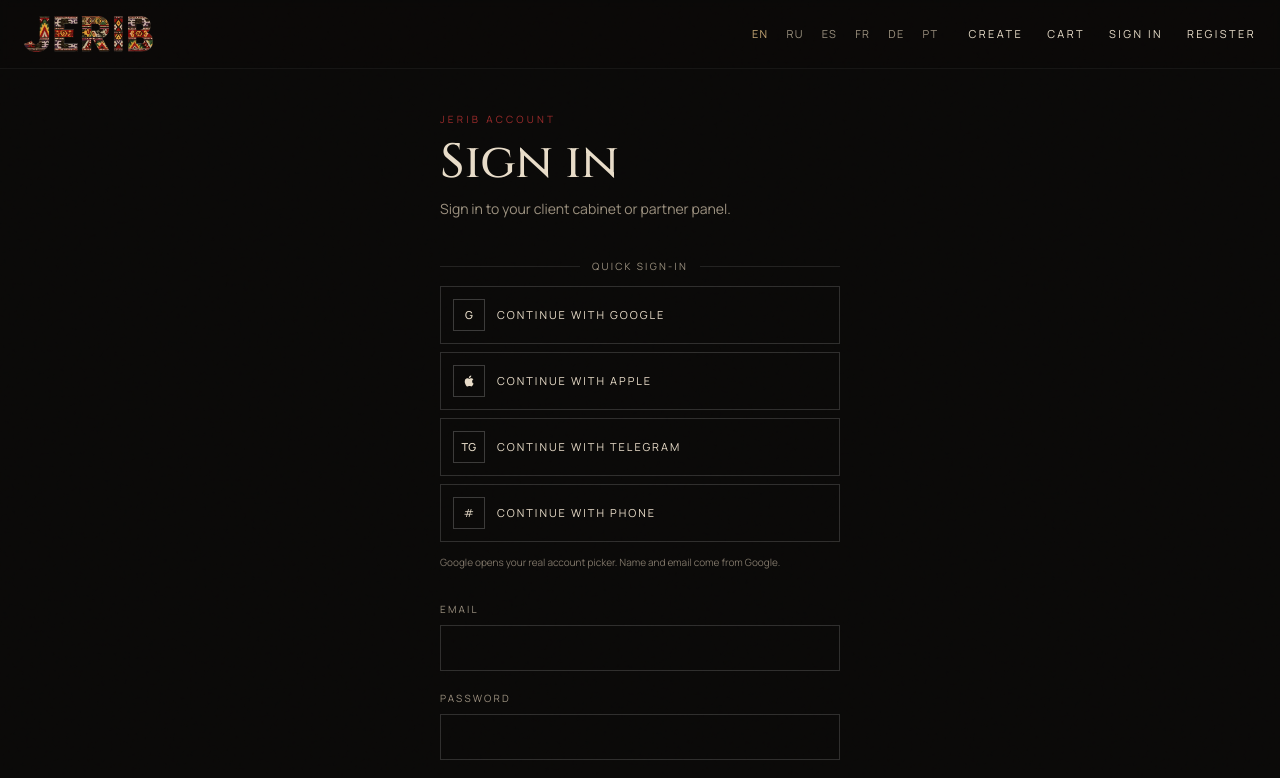
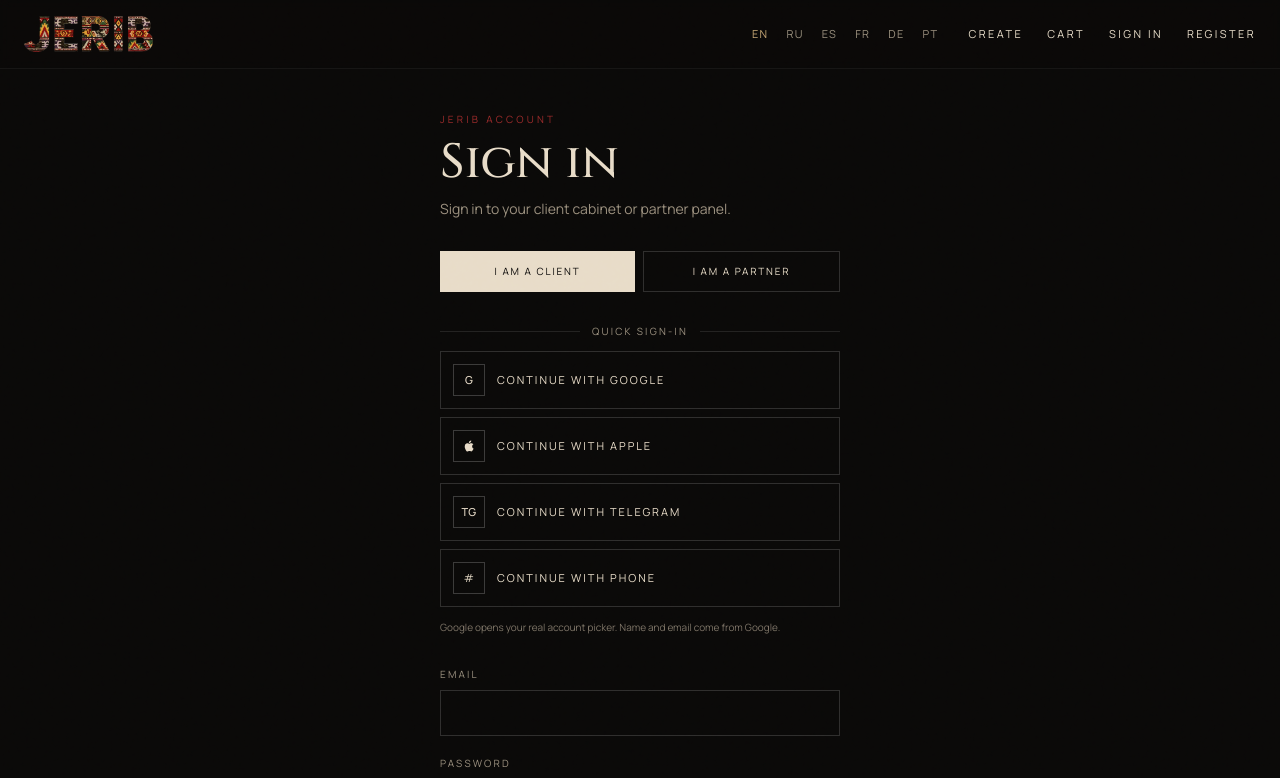
Before and after one commit to Barsu5/JERIB, a Next.js app: page /login in a window 1280 px wide. Shown: the top 778 px of the page. Built offline with nearby package versions, Linux system fonts and the light colour scheme; no server answers; the database is empty.

Commit message:
Partner login tab shows sign-in only, without registration.
Add client/partner toggle on login; partner mode hides register and quick auth.

```diff
--- a/app/login/LoginInner.tsx
+++ b/app/login/LoginInner.tsx
@@ -1,6 +1,6 @@
 "use client";
 
-import { FormEvent, useState } from "react";
+import { FormEvent, useEffect, useState } from "react";
 import Link from "next/link";
 import { useRouter, useSearchParams } from "next/navigation";
 import QuickAuth from "@/components/QuickAuth";
@@ -8,15 +8,33 @@ import { DEMO_ACCOUNTS, homeForRole, useAuth, useAuthHydrated } from "@/lib/auth
 import { authErrorKey } from "@/lib/auth/errors";
 import { useT } from "@/lib/i18n";
 
+type LoginAudience = "client" | "partner";
+
 export default function LoginInner() {
   const t = useT();
   const router = useRouter();
   const search = useSearchParams();
   const authReady = useAuthHydrated();
+  const [audience, setAudience] = useState<LoginAudience>(
+    search.get("role") === "partner" ? "partner" : "client"
+  );
   const [email, setEmail] = useState("");
   const [password, setPassword] = useState("");
   const [error, setError] = useState("");
   const [submitting, setSubmitting] = useState(false);
+
+  useEffect(() => {
+    setAudience(search.get("role") === "partner" ? "partner" : "client");
+  }, [search]);
+
+  const setLoginAudience = (next: LoginAudience) => {
+    setAudience(next);
+    const params = new URLSearchParams(search.toString());
+    if (next === "partner") params.set("role", "partner");
+    else params.delete("role");
+    const qs = params.toString();
+    router.replace(qs ? `/login?${qs}` : "/login", { scroll: false });
+  };
 
   const afterAuth = (role: "client" | "partner" | "admin") => {
     const next = search.get("next");
@@ -33,6 +51,10 @@ export default function LoginInner() {
         setError(t(authErrorKey(res.error)));
         return;
       }
+      if (audience === "partner" && res.user.role !== "partner" && res.user.role !== "admin") {
+        setError(t("authPartnerOnly"));
+        return;
+      }
       afterAuth(res.user.role);
     } finally {
       setSubmitting(false);
@@ -44,18 +66,47 @@ export default function LoginInner() {
     await go(email, password);
   };
 
+  const demoAccounts = DEMO_ACCOUNTS.filter((acc) =>
+    audience === "partner" ? acc.role === "partner" : acc.role !== "partner"
+  );
+
   return (
     <main className="mx-auto flex min-h-screen max-w-md flex-col justify-center px-6 pb-24 pt-28">
       <p className="text-[10px] uppercase tracking-[0.32em] text-clay">{t("authPortal")}</p>
       <h1 className="mt-3 font-display text-5xl">{t("loginTitle")}</h1>
-      <p className="mt-3 text-sm text-mist">{t("loginBody")}</p>
+      <p className="mt-3 text-sm text-mist">
+        {audience === "partner" ? t("loginBodyPartner") : t("loginBody")}
+      </p>
 
-      <div className="mt-10">
+      <div className="mt-8 flex gap-2">
+        <button
+          type="button"
+          onClick={() => setLoginAudience("client")}
+          className={`flex-1 px-3 py-3 text-[10px] uppercase tracking-[0.18em] ${
+            audience === "client" ? "bg-paper text-ink" : "border border-white/15"
+          }`}
+        >
+          {t("roleClient")}
+        </button>
+        <button
+          type="button"
+          onClick={() => setLoginAudience("partner")}
+          className={`flex-1 px-3 py-3 text-[10px] uppercase tracking-[0.18em] ${
+            audience === "partner" ? "bg-paper text-ink" : "border border-white/15"
+          }`}
+        >
+          {t("rolePartner")}
+        </button>
+      </div>
+
+      {audience === "client" && (
+        <div className="mt-8">
           <QuickAuth
             onSuccess={(user) => afterAuth(user.role)}
             onError={(msg) => setError(msg)}
           />
         </div>
+      )}
 
       <form onSubmit={onSubmit} className="mt-8 space-y-5">
         <label className="block text-[10px] uppercase tracking-[0.22em] text-mist">
@@ -88,19 +139,23 @@ export default function LoginInner() {
         </button>
       </form>
 
+      {audience === "partner" && (
         <p className="mt-6 text-xs text-mist">{t("partnerLoginNote")}</p>
+      )}
 
+      {audience === "client" && (
         <p className="mt-8 text-sm text-mist">
           {t("noAccount")}{" "}
           <Link href="/register" className="text-clay hover:underline">
             {t("registerLink")}
           </Link>
         </p>
+      )}
 
       <div className="mt-10 border border-white/10 p-4 text-xs leading-relaxed text-mist">
         <p className="text-[10px] uppercase tracking-[0.2em] text-clay">{t("demoAccounts")}</p>
         <ul className="mt-4 space-y-2">
-          {DEMO_ACCOUNTS.map((acc) => (
+          {demoAccounts.map((acc) => (
             <li key={acc.email}>
               <button
                 type="button"
--- a/app/register/page.tsx
+++ b/app/register/page.tsx
@@ -41,7 +41,7 @@ function RegisterForm() {
 
   useEffect(() => {
     if (search.get("role") === "partner") {
-      router.replace("/login");
+      router.replace("/login?role=partner");
     }
   }, [search, router]);
 
@@ -156,7 +156,12 @@ function RegisterForm() {
         </button>
       </form>
 
-      <p className="mt-6 text-xs text-mist">{t("partnerLoginNote")}</p>
+      <p className="mt-6 text-xs text-mist">
+        {t("partnerLoginNote")}{" "}
+        <Link href="/login?role=partner" className="text-clay hover:underline">
+          {t("rolePartner")}
+        </Link>
+      </p>
 
       <p className="mt-8 text-sm text-mist">
         {t("haveAccount")}{" "}
--- a/lib/i18n/messages/de.ts
+++ b/lib/i18n/messages/de.ts
@@ -262,6 +262,7 @@ export const de = {
   authPortal: "Jerib-Konto",
   loginTitle: "Anmelden",
   loginBody: "Zugang zu deinem Kundenbereich oder Partner-Panel.",
+  loginBodyPartner: "Anmeldung im Partner-Panel.",
   partnerLoginNote: "Partner-Konten erstellt Jerib. Melde dich mit den zugesandten Zugangsdaten an.",
   loginSubmit: "Anmelden",
   loginLink: "Anmelden",
@@ -287,6 +288,7 @@ export const de = {
   authAddressMissingPostal: "PLZ oder ZIP angeben.",
   authAddressInvalidPostal: "Gültige ZIP (z. B. 10001).",
   authServerError: "Serverfehler. Bitte versuchen Sie es gleich erneut.",
+  authPartnerOnly: "Diese Anmeldung ist nur für Partner-Konten.",
   demoAccounts: "Demo-Konten",
   demoClient: "Kunde",
   demoPartner: "Partner",
--- a/lib/i18n/messages/en.ts
+++ b/lib/i18n/messages/en.ts
@@ -260,6 +260,7 @@ export const en = {
   authPortal: "Jerib account",
   loginTitle: "Sign in",
   loginBody: "Sign in to your client cabinet or partner panel.",
+  loginBodyPartner: "Sign in to your partner panel.",
   partnerLoginNote: "Partner accounts are created by Jerib. Sign in with the credentials we sent you.",
   loginSubmit: "Sign in",
   loginLink: "Sign in",
@@ -285,6 +286,7 @@ export const en = {
   authAddressMissingPostal: "Enter postal or ZIP code.",
   authAddressInvalidPostal: "Enter a valid ZIP code (e.g. 10001).",
   authServerError: "Server error. Please try again in a moment.",
+  authPartnerOnly: "This login is for partner accounts only.",
   demoAccounts: "Demo accounts",
   demoClient: "Client",
   demoPartner: "Partner",
--- a/lib/i18n/messages/es.ts
+++ b/lib/i18n/messages/es.ts
@@ -262,6 +262,7 @@ export const es = {
   authPortal: "Cuenta Jerib",
   loginTitle: "Iniciar sesión",
   loginBody: "Accede a tu panel de cliente o de socio.",
+  loginBodyPartner: "Accede al panel de socio.",
   partnerLoginNote: "Las cuentas de socio las crea Jerib. Inicia sesión con las credenciales que te enviamos.",
   loginSubmit: "Iniciar sesión",
   loginLink: "Iniciar sesión",
@@ -287,6 +288,7 @@ export const es = {
   authAddressMissingPostal: "Indica código postal o ZIP.",
   authAddressInvalidPostal: "ZIP válido (ej. 10001).",
   authServerError: "Error del servidor. Inténtalo de nuevo en un momento.",
+  authPartnerOnly: "Este acceso es solo para cuentas de socio.",
   demoAccounts: "Cuentas demo",
   demoClient: "Cliente",
   demoPartner: "Socio",
--- a/lib/i18n/messages/fr.ts
+++ b/lib/i18n/messages/fr.ts
@@ -262,6 +262,7 @@ export const fr = {
   authPortal: "Compte Jerib",
   loginTitle: "Connexion",
   loginBody: "Accédez à votre espace client ou panneau partenaire.",
+  loginBodyPartner: "Connexion au panneau partenaire.",
   partnerLoginNote: "Les comptes partenaires sont créés par Jerib. Connectez-vous avec les identifiants reçus.",
   loginSubmit: "Se connecter",
   loginLink: "Se connecter",
@@ -287,6 +288,7 @@ export const fr = {
   authAddressMissingPostal: "Indiquez le code postal ou ZIP.",
   authAddressInvalidPostal: "ZIP valide (ex. 10001).",
   authServerError: "Erreur serveur. Réessayez dans un instant.",
+  authPartnerOnly: "Cette connexion est réservée aux comptes partenaires.",
   demoAccounts: "Comptes démo",
   demoClient: "Client",
   demoPartner: "Partenaire",
--- a/lib/i18n/messages/pt.ts
+++ b/lib/i18n/messages/pt.ts
@@ -262,6 +262,7 @@ export const pt = {
   authPortal: "Conta Jerib",
   loginTitle: "Iniciar sessão",
   loginBody: "Aceda ao seu painel de cliente ou de parceiro.",
+  loginBodyPartner: "Entrada no painel de parceiro.",
   partnerLoginNote: "As contas de parceiro são criadas pela Jerib. Entre com as credenciais enviadas.",
   loginSubmit: "Iniciar sessão",
   loginLink: "Iniciar sessão",
@@ -287,6 +288,7 @@ export const pt = {
   authAddressMissingPostal: "Indique código postal ou ZIP.",
   authAddressInvalidPostal: "ZIP válido (ex. 10001).",
   authServerError: "Erro do servidor. Tente novamente dentro de instantes.",
+  authPartnerOnly: "Este acesso é apenas para contas de parceiro.",
   demoAccounts: "Contas demo",
   demoClient: "Cliente",
   demoPartner: "Parceiro",
--- a/lib/i18n/messages/ru.ts
+++ b/lib/i18n/messages/ru.ts
@@ -253,6 +253,7 @@ export const ru = {
   authPortal: "Аккаунт Jerib",
   loginTitle: "Вход",
   loginBody: "Войдите в кабинет клиента или панель партнёра.",
+  loginBodyPartner: "Вход в кабинет партнёра.",
   partnerLoginNote: "Кабинеты партнёров создаёт Jerib. Войдите с выданными email и паролем.",
   loginSubmit: "Войти",
   loginLink: "Вход",
@@ -278,6 +279,7 @@ export const ru = {
   authAddressMissingPostal: "Укажите почтовый индекс или ZIP.",
   authAddressInvalidPostal: "Введите корректный ZIP (например, 10001).",
   authServerError: "Ошибка сервера. Попробуйте чуть позже.",
+  authPartnerOnly: "Этот вход только для партнёрских аккаунтов.",
   demoAccounts: "Демо-аккаунты",
   demoClient: "Клиент",
   demoPartner: "Партнёр",
```
Lines whose indentation alone changed are shown as unchanged.
